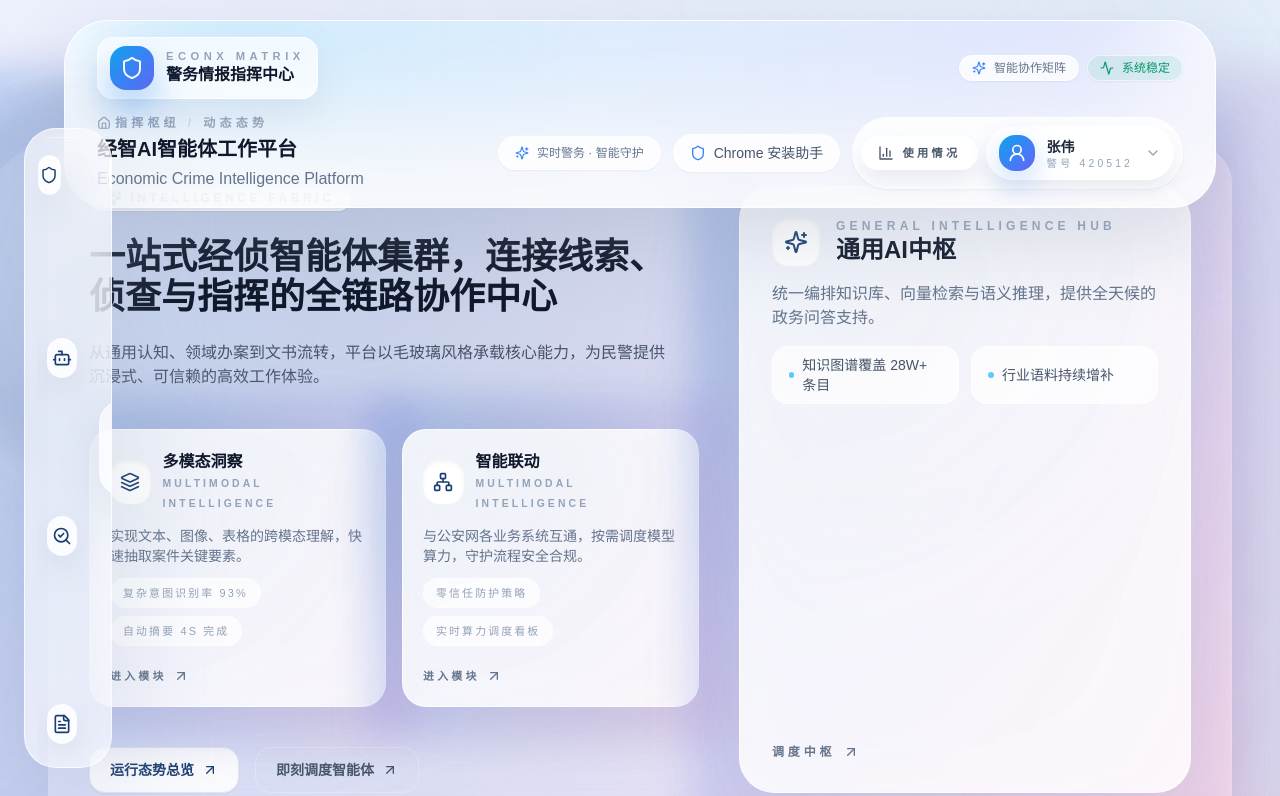
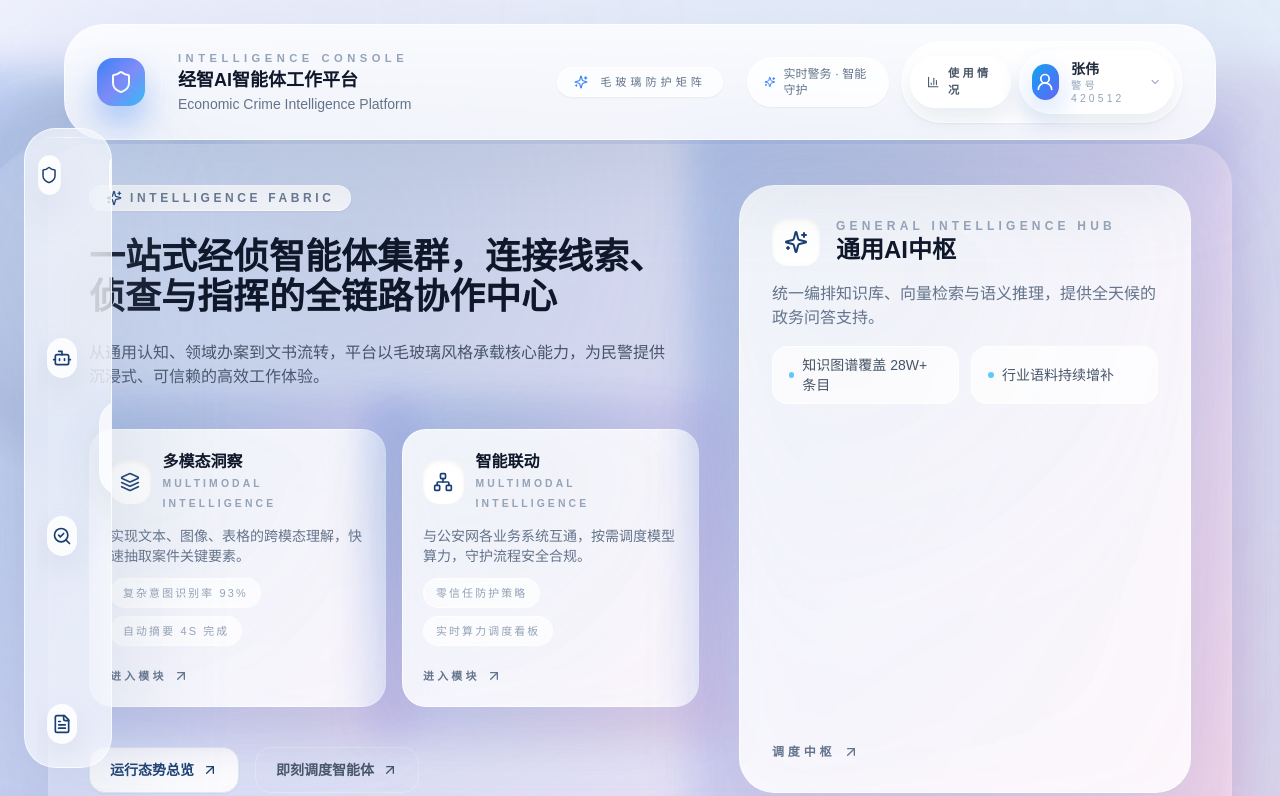
Before and after one commit to Eysn0130/EconX-AI-Hub, a React (Vite) app: page /#/home in a window 1280 px wide. Shown: the top 796 px of the page. Built offline with nearby package versions, Linux system fonts and the light colour scheme.

Commit message:
Update TopBar.tsx

```diff
--- a/src/components/TopBar.tsx
+++ b/src/components/TopBar.tsx
@@ -1,14 +1,4 @@
-import {
-  Activity,
-  ArrowRight,
-  BarChart3,
-  ChevronDown,
-  Home,
-  Menu,
-  Shield,
-  Sparkles,
-  UserRound
-} from 'lucide-react';
+import { ArrowRight, BarChart3, ChevronDown, Home, Menu, Shield, Sparkles, UserRound } from 'lucide-react';
 import { Link } from 'react-router-dom';
 
 interface TopBarProps {
@@ -26,12 +16,9 @@ export default function TopBar({ title, subtitle, showBack = true, onMenuClick }
   };
 
   return (
-    <header className="pointer-events-none fixed inset-x-0 top-0 z-40 flex justify-center px-3 pt-5 sm:px-6">
-      <div className="pointer-events-auto relative w-full max-w-6xl overflow-hidden rounded-[2.75rem] border border-white/75 bg-white/85 px-4 py-4 text-slate-900 shadow-[0_28px_80px_rgba(148,163,184,0.32)] backdrop-blur-2xl sm:px-6 lg:px-8">
-        <div className="absolute inset-x-8 -top-16 h-32 rounded-full bg-gradient-to-r from-sky-400/35 via-blue-400/25 to-indigo-400/30 blur-3xl" />
-        <div className="relative flex flex-col gap-4">
-          <div className="flex flex-wrap items-center justify-between gap-3">
-            <div className="flex items-center gap-3 sm:gap-4">
+    <header className="pointer-events-none fixed inset-x-0 top-0 z-40 flex justify-center px-3 pt-6 sm:px-6">
+      <div className="pointer-events-auto flex w-full max-w-6xl items-center gap-4 rounded-[2.5rem] border border-white/70 bg-white/80 px-4 py-4 text-slate-900 shadow-[0_32px_95px_rgba(148,163,184,0.28)] backdrop-blur-2xl sm:gap-6 sm:px-6 lg:px-8">
+        <div className="flex flex-1 items-center gap-3 sm:gap-4">
           <button
             type="button"
             onClick={() => onMenuClick?.()}
@@ -40,45 +27,23 @@ export default function TopBar({ title, subtitle, showBack = true, onMenuClick }
           >
             <Menu className="h-5 w-5" />
           </button>
-              <div className="flex items-center gap-3 rounded-2xl border border-white/70 bg-white/70 px-3 py-2 shadow-[0_16px_35px_rgba(148,163,184,0.18)]">
-                <span className="relative flex h-11 w-11 items-center justify-center rounded-2xl bg-gradient-to-br from-sky-500 via-blue-500 to-indigo-500 text-white shadow-[0_18px_38px_rgba(59,130,246,0.35)]">
+          <div className="relative flex h-12 w-12 items-center justify-center rounded-2xl bg-gradient-to-br from-blue-500 via-indigo-400 to-sky-400 text-white shadow-[0_18px_35px_rgba(59,130,246,0.35)]">
             <Shield className="h-6 w-6" />
-                  <span className="absolute -bottom-2 left-1/2 h-5 w-[70%] -translate-x-1/2 rounded-full bg-sky-500/25 blur-lg" />
-                </span>
-                <div className="leading-tight">
+            <span className="absolute -bottom-2 left-1/2 h-6 w-[60%] -translate-x-1/2 rounded-full bg-blue-500/25 blur-lg" />
+          </div>
+          <div className="hidden h-12 w-px bg-gradient-to-b from-transparent via-white/80 to-transparent lg:block" />
+          <div className="flex flex-col">
             <p className="text-[0.62rem] font-semibold uppercase tracking-[0.4em] text-slate-400 sm:text-[0.7rem]">
-                    EconX Matrix
+              Intelligence Console
             </p>
-                  <p className="text-sm font-semibold text-slate-900 sm:text-base">警务情报指挥中心</p>
+            <h1 className="text-base font-semibold leading-tight text-slate-900 sm:text-lg">{title}</h1>
+            {subtitle && <p className="text-xs font-medium text-slate-500 sm:text-sm">{subtitle}</p>}
           </div>
         </div>
+        <div className="hidden flex-shrink-0 items-center gap-3 rounded-full border border-white/60 bg-white/70 px-4 py-1.5 text-[0.7rem] font-medium uppercase tracking-[0.35em] text-slate-500 shadow-sm lg:flex">
+          <Sparkles className="h-3.5 w-3.5 text-blue-500" />
+          <span>毛玻璃防护矩阵</span>
         </div>
-            <div className="flex flex-wrap items-center gap-2 text-xs font-medium text-slate-500 sm:text-[0.75rem]">
-              <span className="inline-flex items-center gap-2 rounded-full border border-white/70 bg-white/80 px-3 py-1 shadow-sm">
-                <Sparkles className="h-3.5 w-3.5 text-blue-500" />
-                智能协作矩阵
-              </span>
-              <span className="inline-flex items-center gap-2 rounded-full border border-white/60 bg-emerald-500/10 px-3 py-1 text-emerald-600 shadow-sm">
-                <Activity className="h-3.5 w-3.5" />
-                系统稳定
-              </span>
-            </div>
-          </div>
-
-          <div className="flex flex-wrap items-center justify-between gap-4">
-            <div className="flex flex-col gap-1">
-              <div className="flex items-center gap-2 text-[0.65rem] font-semibold uppercase tracking-[0.35em] text-slate-400 sm:text-xs">
-                <span className="hidden items-center gap-1 sm:inline-flex">
-                  <Home className="h-3.5 w-3.5" />
-                  指挥枢纽
-                </span>
-                <span className="hidden text-slate-300 sm:inline">/</span>
-                <span>动态态势</span>
-              </div>
-              <h1 className="text-lg font-semibold leading-tight text-slate-900 sm:text-xl">{title}</h1>
-              {subtitle && <p className="text-sm text-slate-500 sm:text-base">{subtitle}</p>}
-            </div>
-
         <div className="flex flex-1 items-center justify-end gap-3">
           {showBack ? (
             <Link
@@ -95,15 +60,6 @@ export default function TopBar({ title, subtitle, showBack = true, onMenuClick }
               实时警务 · 智能守护
             </div>
           )}
-
-              <Link
-                to="/support/chrome-installer"
-                className="hidden items-center gap-2 rounded-full border border-white/70 bg-white/85 px-4 py-2 text-sm font-medium text-slate-600 shadow-sm transition hover:-translate-y-0.5 hover:text-police-blue sm:inline-flex"
-              >
-                <Shield className="h-4 w-4 text-blue-500" />
-                Chrome 安装助手
-              </Link>
-
           <div className="hidden items-center gap-2 rounded-full border border-white/70 bg-white/80 px-2 py-2 shadow-sm sm:flex">
             <Link
               to="/stats"
@@ -157,8 +113,6 @@ export default function TopBar({ title, subtitle, showBack = true, onMenuClick }
           </div>
         </div>
       </div>
-        </div>
-      </div>
     </header>
   );
 }
```
Lines whose indentation alone changed are shown as unchanged.
